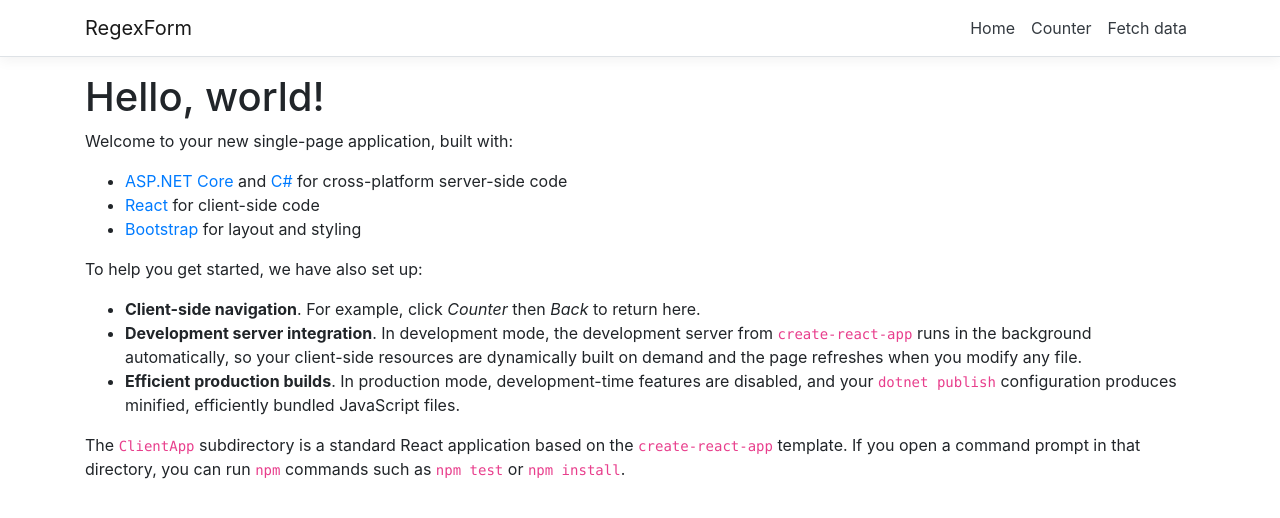
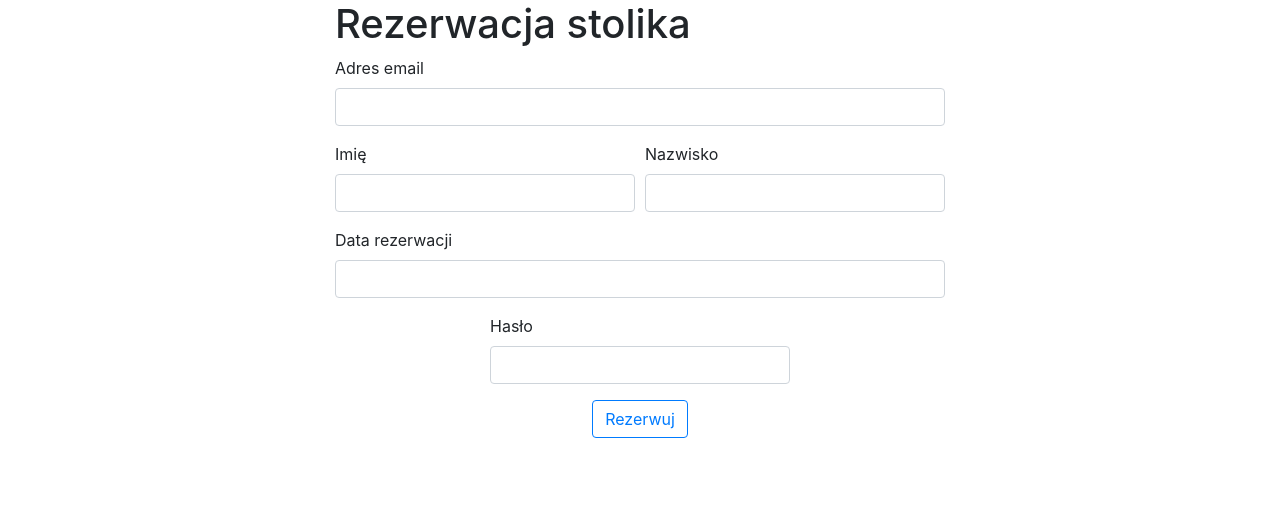
Before and after one commit to Korag/Translators, a React (Create React App) app in the folder RegexForm/ClientApp/: page / in a window 1280 px wide. Shown: the top 518 px of the page. Built offline with nearby package versions, Linux system fonts and the light colour scheme.

Commit message:
Added basic form with linked event functions.

```diff
--- a/RegexForm/ClientApp/src/App.js
+++ b/RegexForm/ClientApp/src/App.js
@@ -1,20 +1,21 @@
 import React, { Component } from 'react';
 import { Route } from 'react-router';
 import { Layout } from './components/Layout';
-import { Home } from './components/Home';
-import { FetchData } from './components/FetchData';
-import { Counter } from './components/Counter';
+import { RegexValidationForm } from './components/RegexValidationForm';
+import { NotificationContainer } from 'react-notifications';
 
 export default class App extends Component {
-  static displayName = App.name;
+    static displayName = App.name;
 
-  render () {
-    return (
-      <Layout>
-        <Route exact path='/' component={Home} />
-        <Route path='/counter' component={Counter} />
-        <Route path='/fetch-data' component={FetchData} />
-      </Layout>
-    );
-  }
+    render() {
+        return (
+            <div>
+                    <Route exact path='/' component={RegexValidationForm} />
+
+                <div style={{ marginTop: 30 }}>
+                    <NotificationContainer />
+                </div>
+            </div>
+        );
+    }
 }
--- a/RegexForm/ClientApp/src/components/Layout.js
+++ b/RegexForm/ClientApp/src/components/Layout.js
@@ -1,6 +1,5 @@
 import React, { Component } from 'react';
 import { Container } from 'reactstrap';
-import { NavMenu } from './NavMenu';
 
 export class Layout extends Component {
   static displayName = Layout.name;
@@ -8,7 +7,6 @@ export class Layout extends Component {
   render () {
     return (
       <div>
-        <NavMenu />
         <Container>
           {this.props.children}
         </Container>
--- /dev/null
+++ b/RegexForm/ClientApp/src/components/RegexValidationForm.js
@@ -0,0 +1,201 @@
+import React, { Component } from 'react';
+import { Button, Form, FormGroup, Label, Input, FormText, FormFeedback, Container, Row, Col } from 'reactstrap';
+import { NotificationManager } from 'react-notifications';
+
+import '../css/Style.css';
+
+const buttonStyle = {
+    margin: 'auto'
+}
+
+export class RegexValidationForm extends Component {
+    static displayName = RegexValidationForm.name;
+
+    constructor(props) {
+        super(props);
+
+        this.state = {
+            email: "",
+            password: "",
+            firstName: "",
+            lastName: "",
+            date: "",
+
+            emailValidationError: null,
+            passwordValidationError: null,
+            dateValidationError: null,
+            firstNameValidationError: null,
+            lastNameValidationError: null,
+
+            emailIsValid: false,
+            passwordIsValid: false,
+            firstNameIsValid: false,
+            lastNameIsValid: false,
+            dateIsValid: false,
+
+        }
+    }
+
+    changeValue(e) {
+        this.setState({
+            [e.target.name]: e.target.value
+        });
+    }
+
+    validateEmail(e) {
+        let validEmail = this.state.email.match(/^(([^<>()\[\]\\.,;:\s@"]+(\.[^<>()\[\]\\.,;:\s@"]+)*)|(".+"))@((\[[0-9]{1,3}\.[0-9]{1,3}\.[0-9]{1,3}\.[0-9]{1,3}])|(([a-zA-Z\-0-9]+\.)+[a-zA-Z]{2,}))$/)
+        if (validEmail == null) {
+            this.setState({
+                emailIsValid: false,
+                emailValidationError: "Wprowadzono adres email w niepoprawnym formacie."
+            });
+        }
+        else {
+            this.setState({
+                emailIsValid: true,
+                emailValidationError: null
+            });
+        }
+    }
+
+    validateFirstName(e) {
+        let validFirstName = this.state.firstName.match()
+        if (validFirstName == null) {
+            this.setState({
+                firstNameIsValid: false,
+                firstNameValidationError: "Wprowadzono imię w niepoprawnym formacie."
+            });
+        }
+        else {
+            this.setState({
+                firstNameIsValid: true,
+                firstNameValidationError: null
+            });
+        }
+    }
+
+    validateLastName(e) {
+        let validLastName = this.state.lastName.match()
+        if (validLastName == null) {
+            this.setState({
+                lastNameIsValid: false,
+                lastNameValidationError: "Wprowadzono nazwisko w niepoprawnym formacie."
+            });
+        }
+        else {
+            this.setState({
+                lastNameIsValid: true,
+                lastNameValidationError: null
+            });
+        }
+    }
+
+    validatePassword(e) {
+        let validPassword = this.state.password.match()
+        if (validPassword == null) {
+            this.setState({
+                passwordIsValid: false,
+                passwordValidationError: "Wprowadzono hasło w niepoprawnym formacie."
+            });
+        }
+        else {
+            this.setState({
+                passwordIsValid: true,
+                passwordValidationError: null
+            });
+        }
+    }
+
+    validateDate(e) {
+        let validDate = this.state.date.match()
+        if (validDate == null) {
+            this.setState({
+                dateIsValid: false,
+                dateValidationError: "Wprowadzono zakres dat w niepoprawnym formacie."
+            });
+        }
+        else {
+            this.setState({
+                dateIsValid: true,
+                dateValidationError: null
+            });
+        }
+    }
+
+    onKeyPress(e) {
+        if (e.which === 13) {
+            e.preventDefault();
+        }
+    }
+
+    bookSeat = (e) => {
+        e.preventDefault();
+        if (
+            this.state.emailIsValid &&
+            this.state.passwordIsValid &&
+            this.state.firstNameIsValid &&
+            this.state.lastNameIsValid &&
+            this.state.dateIsValid) {
+            NotificationManager.success('Dodano rezerwację stolika');
+        }
+        else {
+            NotificationManager.error('W formularzu znajdują się niepoprawnie wprowadzone dane');
+        }
+    }
+
+    render() {
+        return (
+            <Container>
+                <h1>Rezerwacja stolika</h1>
+
+                <Form onSubmit={e => this.bookSeat(e)} onKeyPress={e => this.onKeyPress(e)}>
+
+                    <FormGroup>
+                        <Label for="email">Adres email</Label>
+                        <Input name="email" id="emailId" invalid={(!this.state.emailIsValid && this.state.emailValidationError != null) ? true : false} valid={this.state.emailIsValid} onChange={e => this.changeValue(e)} value={this.state.email} onBlur={e => this.validateEmail(e)} />
+                        <FormFeedback>{this.state.emailValidationError}</FormFeedback>
+                    </FormGroup>
+
+                    <Row form>
+                        <Col md={6}>
+                            <FormGroup>
+                                <Label for="firstName">Imię</Label>
+                                <Input type="string" name="firstName" id="firstNameId" invalid={(!this.state.firstNameIsValid && this.state.firstNameValidationError != null) ? true : false} valid={this.state.firstNameIsValid} onChange={e => this.changeValue(e)} value={this.state.firstName} onBlur={e => this.validateFirstName(e)} />
+                                <FormFeedback>{this.state.firstNameValidationError}</FormFeedback>
+                            </FormGroup>
+                        </Col>
+
+                        <Col md={6}>
+                            <FormGroup>
+                                <Label for="lastName">Nazwisko</Label>
+                                <Input type="string" name="lastName" id="lastNameId" invalid={(!this.state.lastNameIsValid && this.state.lastNameValidationError != null) ? true : false} valid={this.state.lastNameIsValid} onChange={e => this.changeValue(e)} value={this.state.lastName} onBlur={e => this.validateLastName(e)} />
+                                <FormFeedback>{this.state.lastNameValidationError}</FormFeedback>
+                            </FormGroup>
+                        </Col>
+                    </Row>
+
+                    <FormGroup>
+                        <Label for="date">Data rezerwacji</Label>
+                        <Input type="string" name="date" id="dateId" invalid={(!this.state.dateIsValid && this.state.dateValidationError != null) ? true : false} valid={this.state.dateIsValid} onChange={e => this.changeValue(e)} onChange={e => this.changeValue(e)} value={this.state.date} onBlur={e => this.validateDate(e)} />
+                        <FormFeedback>{this.state.dateValidationError}</FormFeedback>
+                    </FormGroup>
+
+                    <Row form>
+                        <Col sm="12" md={{ size: 6, offset: 3 }}>
+                            <FormGroup>
+                                <Label for="password">Hasło</Label>
+                                <Input type="password" name="password" id="passwordId" invalid={(!this.state.passwordIsValid && this.state.passwordValidationError != null) ? true : false} valid={this.state.passwordIsValid} onChange={e => this.changeValue(e)} value={this.state.password} onBlur={e => this.validatePassword(e)} />
+                                <FormFeedback>{this.state.passwordValidationError}</FormFeedback>
+                            </FormGroup>
+                        </Col>
+                    </Row>
+
+                    <div className="row justify-content-center">
+                        <Button outline color="primary" type="submit" style={this.buttonStyle}>Rezerwuj</Button>
+                    </div>
+
+                </Form>
+            </Container>
+        );
+    }
+}
--- /dev/null
+++ b/RegexForm/ClientApp/src/css/Style.css
@@ -0,0 +1,5 @@
+@media (min-width: 768px) {
+    .container {
+        max-width: 50vw;
+    }
+}
--- a/RegexForm/ClientApp/src/index.js
+++ b/RegexForm/ClientApp/src/index.js
@@ -1,4 +1,6 @@
 import 'bootstrap/dist/css/bootstrap.css';
+import 'react-notifications/lib/notifications.css';
+
 import React from 'react';
 import ReactDOM from 'react-dom';
 import { BrowserRouter } from 'react-router-dom';
```
Also changed, not shown: RegexForm/ClientApp/package.json (+5 -4 lines), 1 other file (tests, documents, lock files or other folders).
